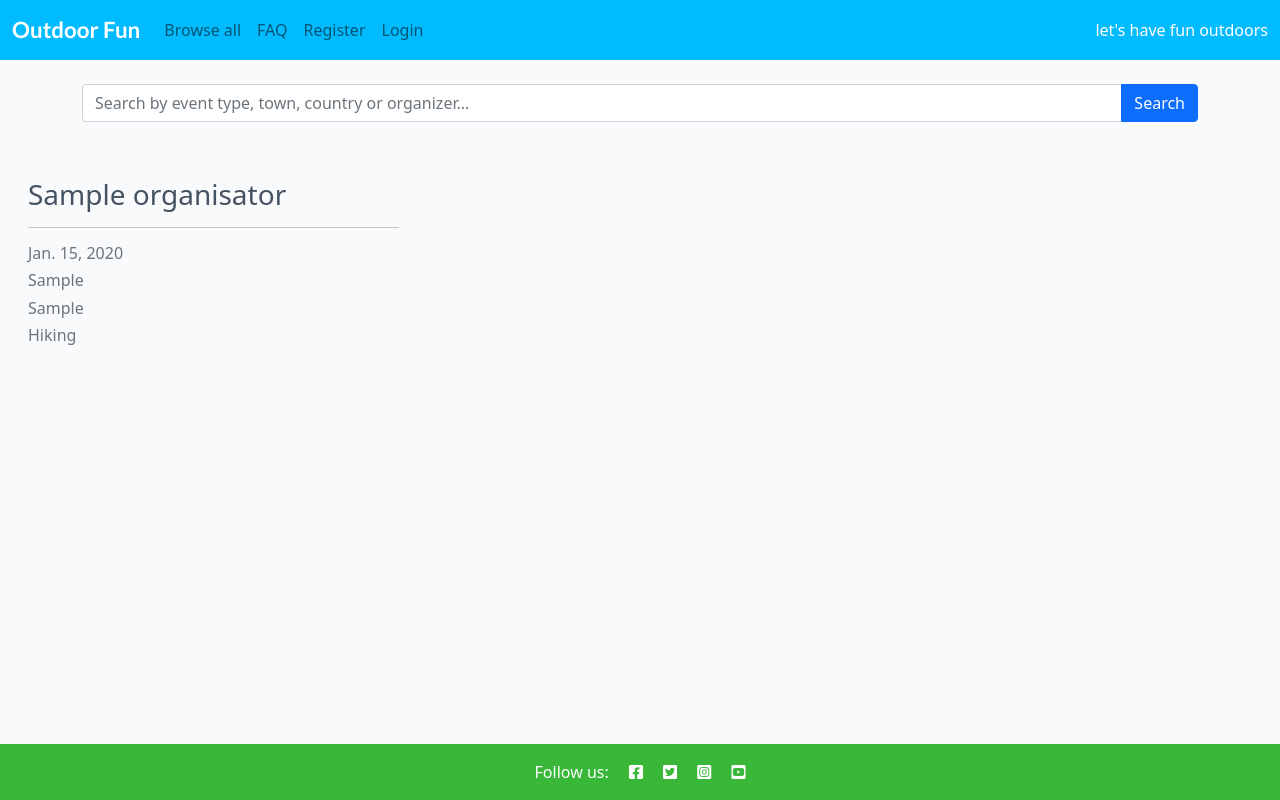
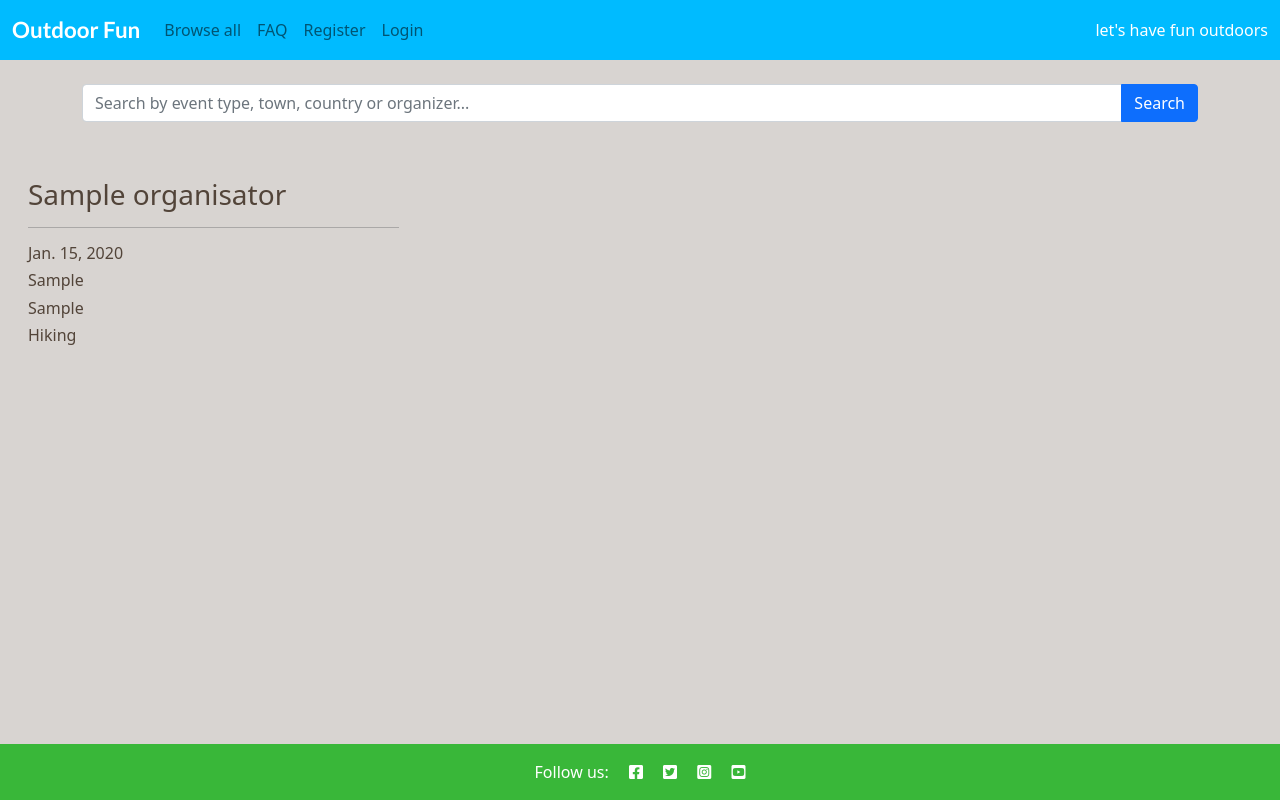
Before and after one commit to Nicole215/outdoorfun, a Django app: page / in a window 1280 px wide. Run offline with Django 4.2, Linux system fonts and the light colour scheme; tables that the repository leaves empty hold one stand-in row (values such as "Sample post").

Commit message:
Customize styling main content

```diff
--- a/outdoorevents/templates/outdoorevents/index.html
+++ b/outdoorevents/templates/outdoorevents/index.html
@@ -32,18 +32,18 @@
                             <div class="image-container">
                             </div>
                             <!-- Link to Organisator detail -->
-                            <a href="{% url 'organisator_detail' pk=event.organisator.pk %}" class="post-link">
+                            <a href="{% url 'organisator_detail' pk=event.organisator.pk %}" class="organisator-link">
                                 <h3 class="card-title">{{ event.organisator.name }}</h3>
                             </a>
 
                             <hr />
-                            <p class="card-text text-muted h6">{{ event.date }}
+                            <p class="card-text h6">{{ event.date }}
                             </p>
-                            <p class="card-text text-muted h6">{{ event.town }}
+                            <p class="card-text h6">{{ event.town }}
                             </p>
-                            <p class="card-text text-muted h6">{{ event.country }}
+                            <p class="card-text h6">{{ event.country }}
                             </p>
-                            <p class="card-text text-muted h6">{{ event.event_type }}
+                            <p class="card-text h6">{{ event.event_type }}
                             </p>
                         </div>
                     </div>
--- a/outdoorevents/templates/outdoorevents/organisator_detail.html
+++ b/outdoorevents/templates/outdoorevents/organisator_detail.html
@@ -6,7 +6,7 @@
         <div class="row g-0">
             <div class="col-md-6 masthead-text">
                 <!-- Organisator name goes in these h1 tags -->
-                <h1 class="post-title">{{ organisator.name }}</h1>
+                <h1 class="organisator">{{ organisator.name }}</h1>
             </div>
             <div class="d-none d-md-block col-md-6 masthead-image">
                 {% if "placeholder" in organisator.image.url %}
--- a/static/css/style.css
+++ b/static/css/style.css
@@ -1,6 +1,6 @@
 
 body {
-    background-color: #F9FAFC;
+    background-color: #D8D4D1;
 }
 
 /* header */
@@ -23,21 +23,36 @@ body {
     font-weight: 300;
 }
 
-.light-bg {
-    background-color: #fff;
+.link {
+    color: #23BBBB;
+    text-decoration: none;
 }
 
-.dark-bg {
-    background-color: #445261;
+.link:hover,
+.link:active {
+    color: #445261;
+    text-decoration: underline;
 }
 
-.main-bg {
-    background-color: #F9FAFC;
+/* main content */
+.organisator-link {
+    text-decoration: none;
+    color: #524439;
+}
+
+.organisator-link:hover {
+    text-decoration: none;
+    color: #c6a58a;
 }
 
 .card {
     border: none;
     background-color: transparent;
+}
+
+.card-text {
+    font-weight: 400;
+    color: #524439;
 }
 
 .image-container {
@@ -67,7 +82,7 @@ body {
 }
 
 .masthead-text {
-    background-color: #445261;
+    background-color: #524439;
     color: white;
     position: relative;
 }
@@ -81,24 +96,14 @@ body {
     content: "";
     position: absolute;
     top: 0;
-    right: 90%;
     height: 100%;
-    width: 150%;
-    background: #445261;
-    -webkit-transform: skew(15deg);
-    -moz-transform: skew(15deg);
-    transform: skew(15deg);
+    background: #524439;
     z-index: 100;
 }
 
-.post-link {
-    text-decoration: none;
-    color: #445261;
-}
-
-.post-link:hover,
-.page-link {
-    color: #E84610;
+.organisator {
+    margin-left: 15px;
+    margin-top: 15px;
 }
 
 .btn-signup,
@@ -111,17 +116,6 @@ body {
 .btn-signup:active {
     background-color: #fff;
     color: #23BBBB;
-}
-
-.link {
-    color: #23BBBB;
-    text-decoration: none;
-}
-
-.link:hover,
-.link:active {
-    color: #445261;
-    text-decoration: underline;
 }
 
 .btn-like {
--- a/templates/base.html
+++ b/templates/base.html
@@ -25,6 +25,9 @@
     <!-- Bootstrap CSS -->
     <link href="https://cdn.jsdelivr.net/npm/bootstrap@5.0.1/dist/css/bootstrap.min.css" rel="stylesheet"
         integrity="sha384-+0n0xVW2eSR5OomGNYDnhzAbDsOXxcvSN1TPprVMTNDbiYZCxYbOOl7+AMvyTG2x" crossorigin="anonymous">
+
+    <!-- Favicon -->
+    <link rel="icon" href="{% static 'images/favicon/favicon.ico' %}" type="image/x-icon">
 
     <!-- Custom CSS -->
     <link rel="stylesheet" href="{% static 'css/style.css' %}">
```
Also changed, not shown: static/images/favicon/android-chrome-192x192.png (added), static/images/favicon/android-chrome-512x512.png (added), static/images/favicon/apple-touch-icon.png (added), static/images/favicon/favicon-16x16.png (added), static/images/favicon/favicon-32x32.png (added), static/images/favicon/favicon.ico (added).
